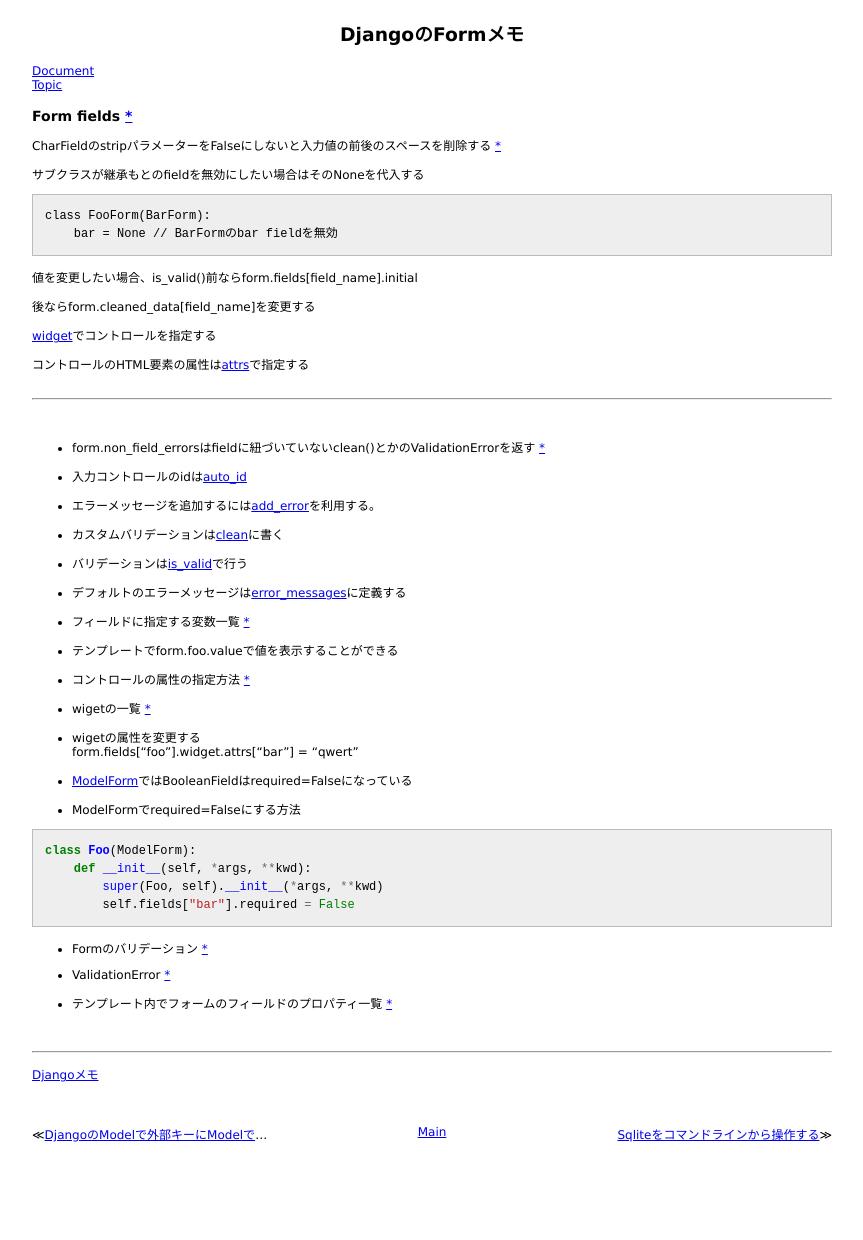
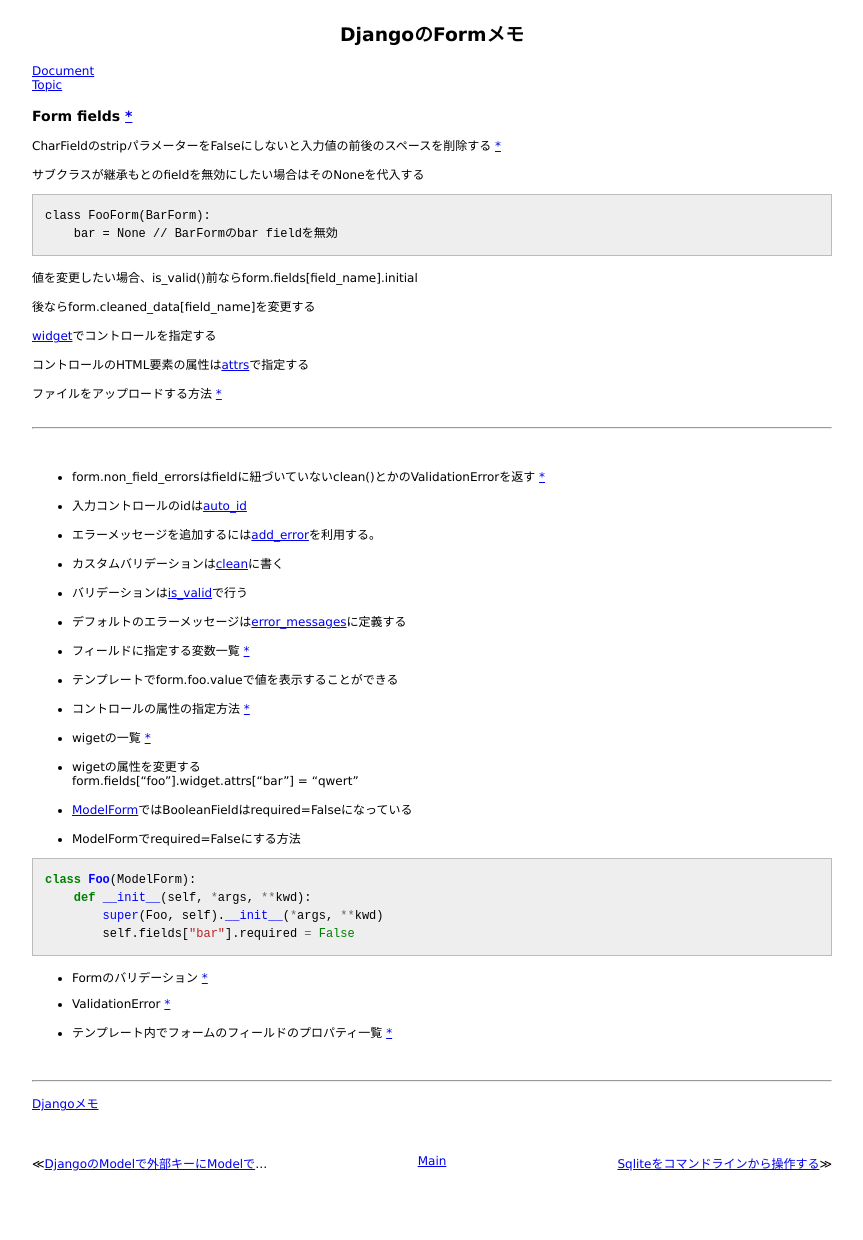
Before and after one commit to 38elements/38elements.github.com, a Jekyll site: the page built from _posts/2014-12-02-django-forms.md, in a window 1280 px wide. Shown: the whole page, without its empty margins (208-1071 px from the left). Built offline with Jekyll 4.4.1, drawn with Linux system fonts in a browser that asks for light colours; before the commit the page ends 1211 px from its top, so only the background shows below that.

Commit message:
Update 2014-12-02-django-forms.md

```diff
--- a/_posts/2014-12-02-django-forms.md
+++ b/_posts/2014-12-02-django-forms.md
@@ -21,6 +21,8 @@ class FooForm(BarForm):
 [widget](https://docs.djangoproject.com/en/stable/ref/forms/widgets/)でコントロールを指定する
 
 コントロールのHTML要素の属性は[attrs](https://docs.djangoproject.com/en/1.9/ref/forms/widgets/#django.forms.Widget.attrs)で指定する
+
+ファイルをアップロードする方法 [\*](https://docs.djangoproject.com/en/stable/topics/http/file-uploads/)
 <br>
 
 <hr>
```
